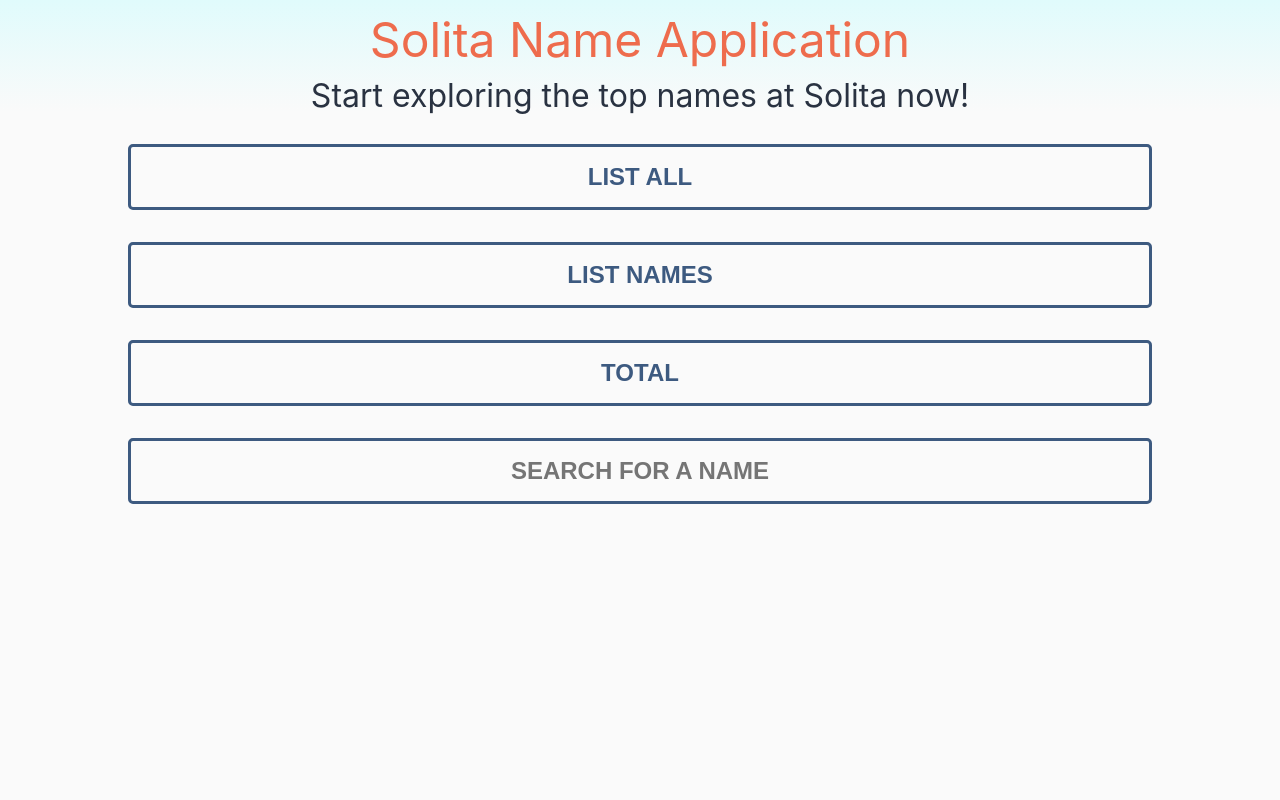
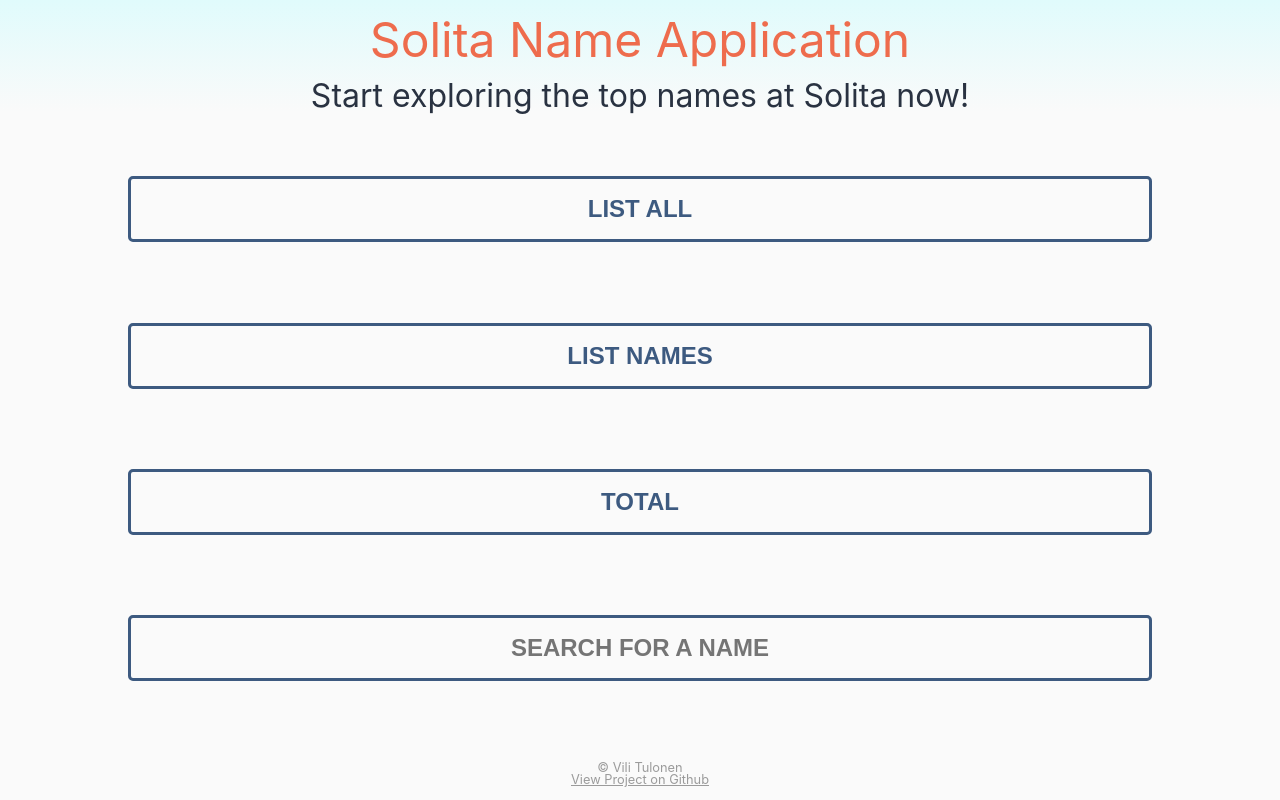
Before and after one commit to vtulonen/name-application, a React (Create React App) app: page / in a window 1280 px wide. Built offline with nearby package versions, Linux system fonts and the light colour scheme.

Commit message:
added footer

```diff
--- a/src/App.js
+++ b/src/App.js
@@ -5,6 +5,7 @@ import ToggleComponent from './Components/ToggleComponent'
 import NamesTotalAmount from './Components/NamesTotalAmount'
 import SearchNameAmount from './Components/SearchNameAmount'
 import Header from './Components/Header'
+import Footer from './Components/Footer'
 
 function App() {
 
@@ -45,7 +46,7 @@ function App() {
 
     <div className="app">
       <Header/>
-      <div class="buttons">
+      <div class="main buttons">
      <ToggleComponent  btnText={'List all'}
       component={<ListAll names={names}/>}
      />
@@ -60,6 +61,8 @@ function App() {
      <SearchNameAmount names={names}/>
      </div>
 
+     <Footer/>
+
     </div>
   )
 }
--- /dev/null
+++ b/src/Components/Footer/index.js
@@ -0,0 +1,13 @@
+import React from 'react'
+import './styles.scss'
+
+export default function Footer() {
+  return (
+    <div className="footer">
+      <span className="footer__text">
+      &copy; Vili Tulonen
+      </span>
+      <a href="https://github.com/vtulonen/name-application" class="footer__link">View Project on Github</a>
+    </div>
+  )
+}
--- /dev/null
+++ b/src/Components/Footer/styles.scss
@@ -0,0 +1,26 @@
+@import '../../variables';
+
+.footer {
+  padding-bottom: 1em;
+
+  display: flex;
+  flex-direction: column;
+  justify-content: space-evenly;
+  align-items: center;
+  font-size: .8rem;
+
+  &__text {
+    color: $color-gray;
+  }
+
+  &__link {
+    color: $color-gray;
+
+    &:hover {
+      color: $color-accent
+    }
+  }
+
+
+
+}
--- a/src/Components/Header/styles.scss
+++ b/src/Components/Header/styles.scss
@@ -2,7 +2,6 @@
 
 .header {
   width: 100%;
-  margin-bottom: 1rem;
   padding: 0 5%;
   display: flex;
   flex-direction: column;
--- a/src/Components/SearchNameAmount/styles.scss
+++ b/src/Components/SearchNameAmount/styles.scss
@@ -20,7 +20,6 @@ em {
 }
 
 .searchbar{
-  display: inline-block;
   width: 100%;
   margin: 1rem 0;
   padding: 1rem;
@@ -34,13 +33,11 @@ em {
   transition: all 0.3s;
   text-align: center;
 
+  &:hover {
+    border: .2rem solid $color-accent;
+  }
+  &:focus {
+    border: .2rem solid $color-accent;
+    outline: none;
+  }
 }
-
-.searchbar:hover {
-  border: .2rem solid $color-accent;
-}
-
-.searchbar:focus {
-  border: .2rem solid $color-accent;
-  outline: none;
-}
--- a/src/Components/ToggleComponent/styles.scss
+++ b/src/Components/ToggleComponent/styles.scss
@@ -1,12 +1,4 @@
 @import '../../variables';
-
-
-.buttons {
-  display: flex;
-  flex-direction: column;
-  margin: 0 10%;
-
-}
 
 .btn {
   width: 100%;
--- a/src/_variables.scss
+++ b/src/_variables.scss
@@ -7,7 +7,7 @@ $color-blue-light: #e0fbfc;
 $color-accent: #ee6c4dff;
 $color-dark: #293241;
 $color-white: #fafafa;
-
+$color-gray: #9b9b9b;
 //TYPOGRAPHY
 
 $font-size-sm: 1rem;
--- a/src/index.scss
+++ b/src/index.scss
@@ -84,8 +84,25 @@ code {
     monospace;
 }
 
+#root {
+	min-height: 100%;
+}
 .app {
+	min-height: 100vh;
+	display: flex;
+	flex-direction: column;
+}
 
+.main {
+	margin: 0 10%;
+	height: 100%;
+  display: flex;
+	flex-direction: column;
+	justify-content: space-evenly;
+	flex: 1 0 auto;
+}
 
-
+.footer {
+	margin-top: auto;
+	flex-shrink: 0;
 }
```
